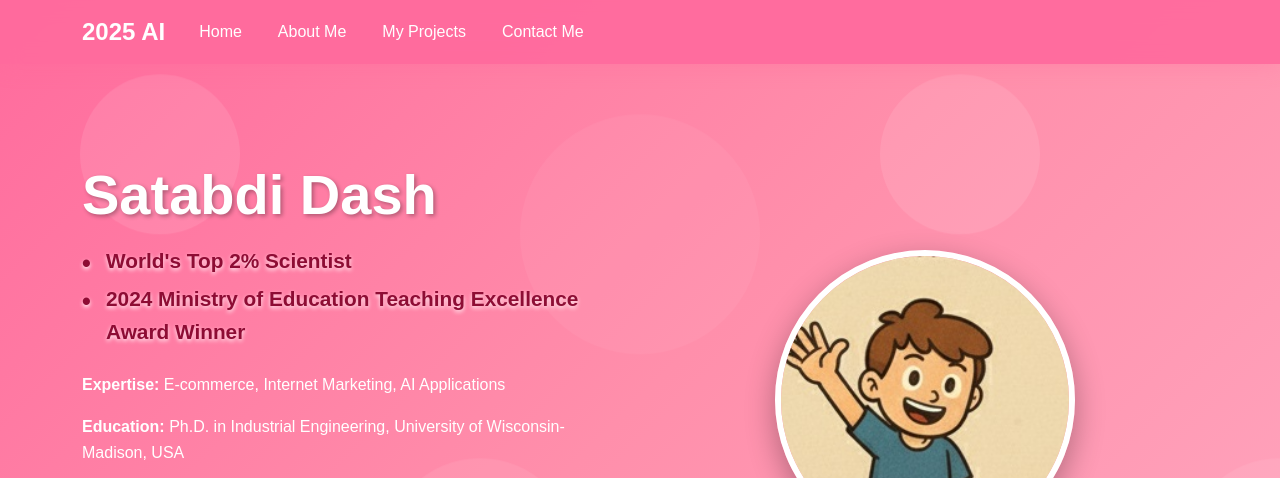
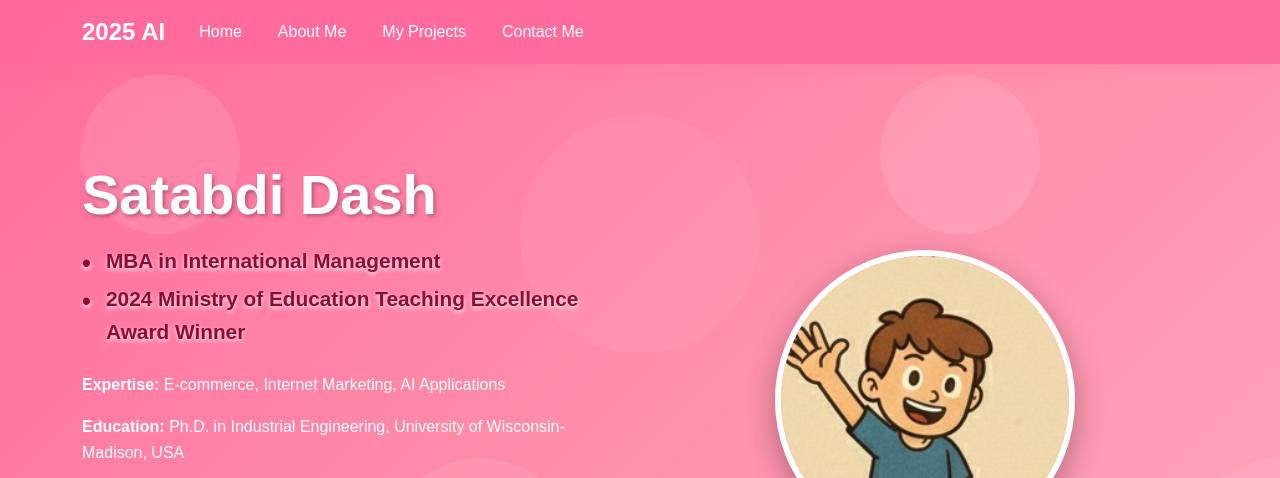
Before and after one commit to satabdidash46/satabdidash46.github.io, a plain HTML site: page index.html in a window 1280 px wide. Shown: the top 478 px of the page. Drawn offline with nearby package versions, Linux system fonts and the light colour scheme.

Commit message:
Update index.html

```diff
--- a/index.html
+++ b/index.html
@@ -340,7 +340,7 @@
 // ====== User Profile Data Section - Please modify the content below ======
         const profileData = {
             name: "Satabdi Dash",
-            title1: "World's Top 2% Scientist",
+            title1: "MBA in International Management ",
             title2: "2024 Ministry of Education Teaching Excellence Award Winner",
             expertise: "E-commerce, Internet Marketing, AI Applications",
             education: "Ph.D. in Industrial Engineering, University of Wisconsin-Madison, USA",
```
